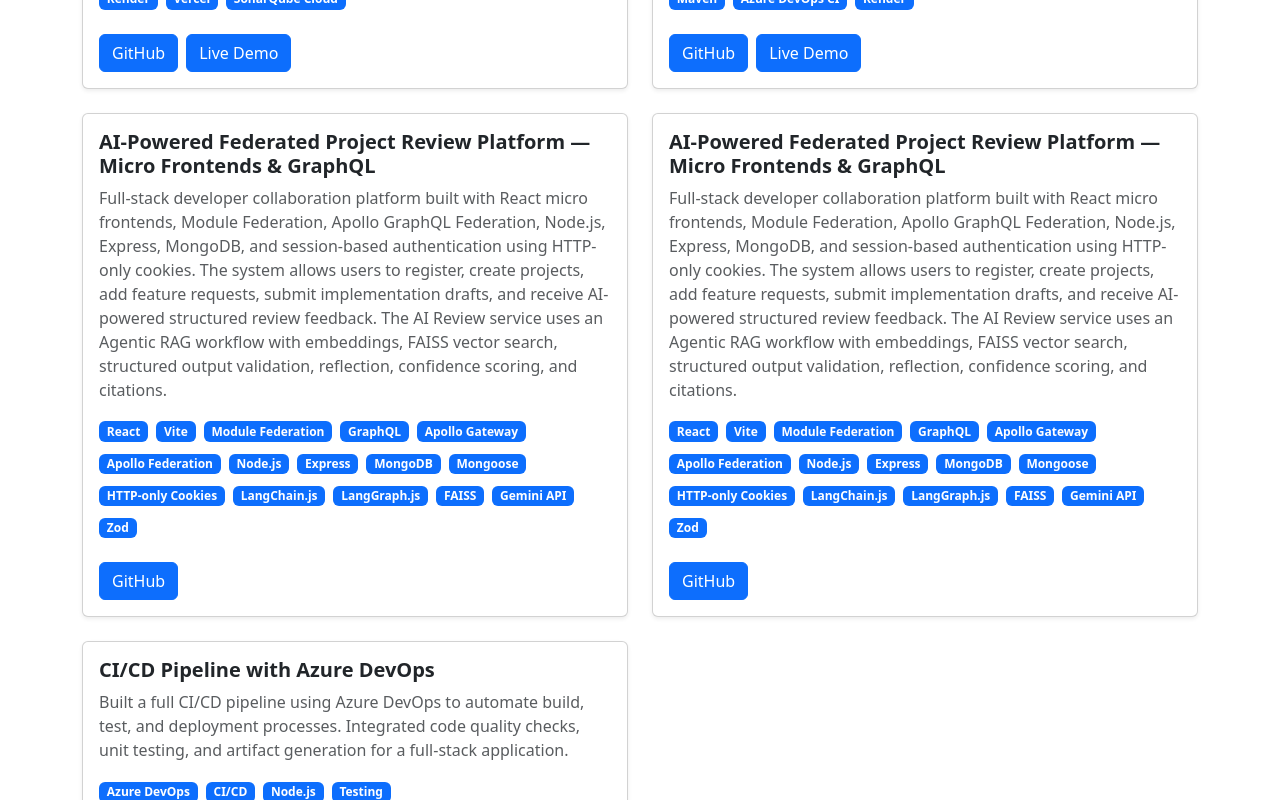
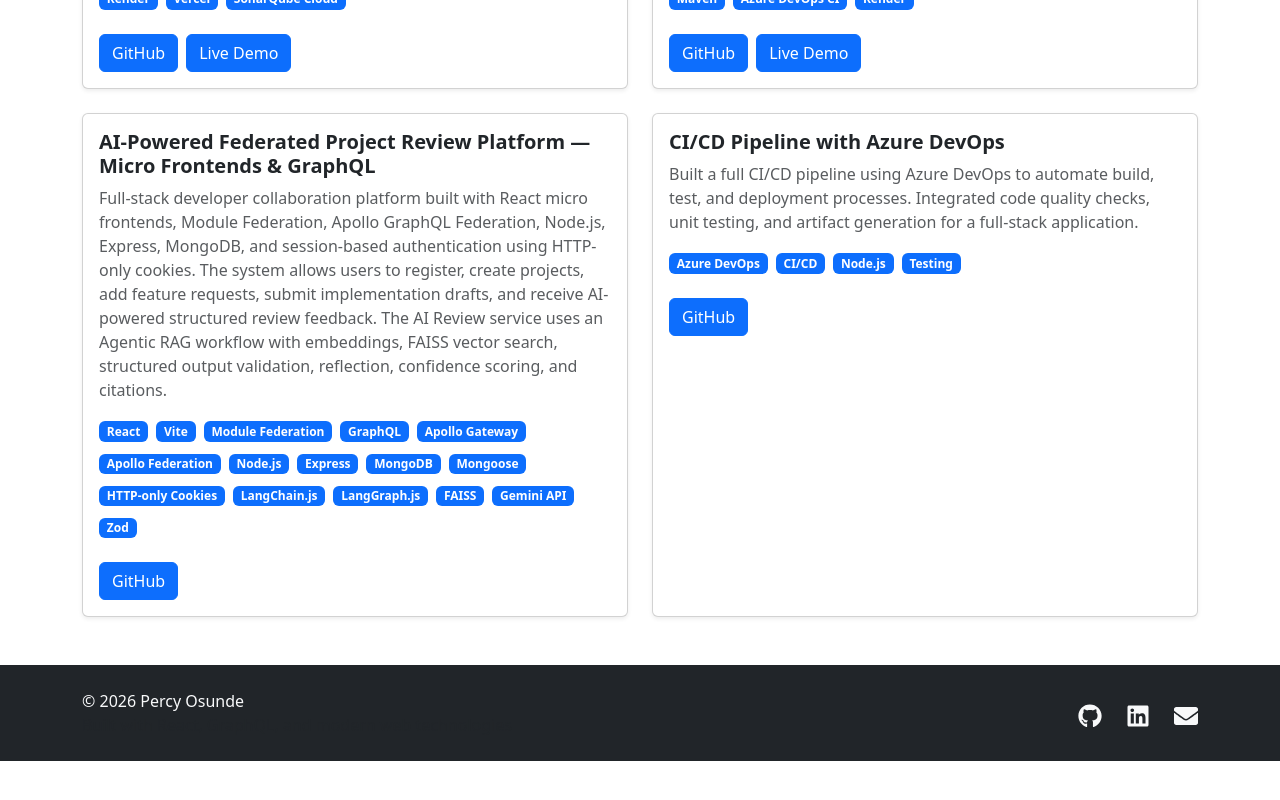
Before and after one commit to percyosag/portfolio, a React app: page /projects in a window 1280 px wide. Shown: the part 600-1400 px from the top of the page. After the commit the page ends 1361 px from the top, so only its background shows below. Built offline with nearby package versions, Linux system fonts and the light colour scheme; the HTML template or start-up script is replaced by a standard one.

Commit message:
updated the AI-project

```diff
--- a/src/pages/Projects.jsx
+++ b/src/pages/Projects.jsx
@@ -71,33 +71,7 @@
       "https://github.com/percyosag/AI-Powered-Federated-Project-Review-Platform",
     demo: "",
   },
-  {
-    title:
-      "AI-Powered Federated Project Review Platform — Micro Frontends & GraphQL",
-    description:
-      "Full-stack developer collaboration platform built with React micro frontends, Module Federation, Apollo GraphQL Federation, Node.js, Express, MongoDB, and session-based authentication using HTTP-only cookies. The system allows users to register, create projects, add feature requests, submit implementation drafts, and receive AI-powered structured review feedback. The AI Review service uses an Agentic RAG workflow with embeddings, FAISS vector search, structured output validation, reflection, confidence scoring, and citations.",
-    tech: [
-      "React",
-      "Vite",
-      "Module Federation",
-      "GraphQL",
-      "Apollo Gateway",
-      "Apollo Federation",
-      "Node.js",
-      "Express",
-      "MongoDB",
-      "Mongoose",
-      "HTTP-only Cookies",
-      "LangChain.js",
-      "LangGraph.js",
-      "FAISS",
-      "Gemini API",
-      "Zod",
-    ],
-    github:
-      "https://github.com/percyosag/AI-Powered-Federated-Project-Review-Platform",
-    demo: "",
-  },
+
   {
     title: "CI/CD Pipeline with Azure DevOps",
     description:
```
